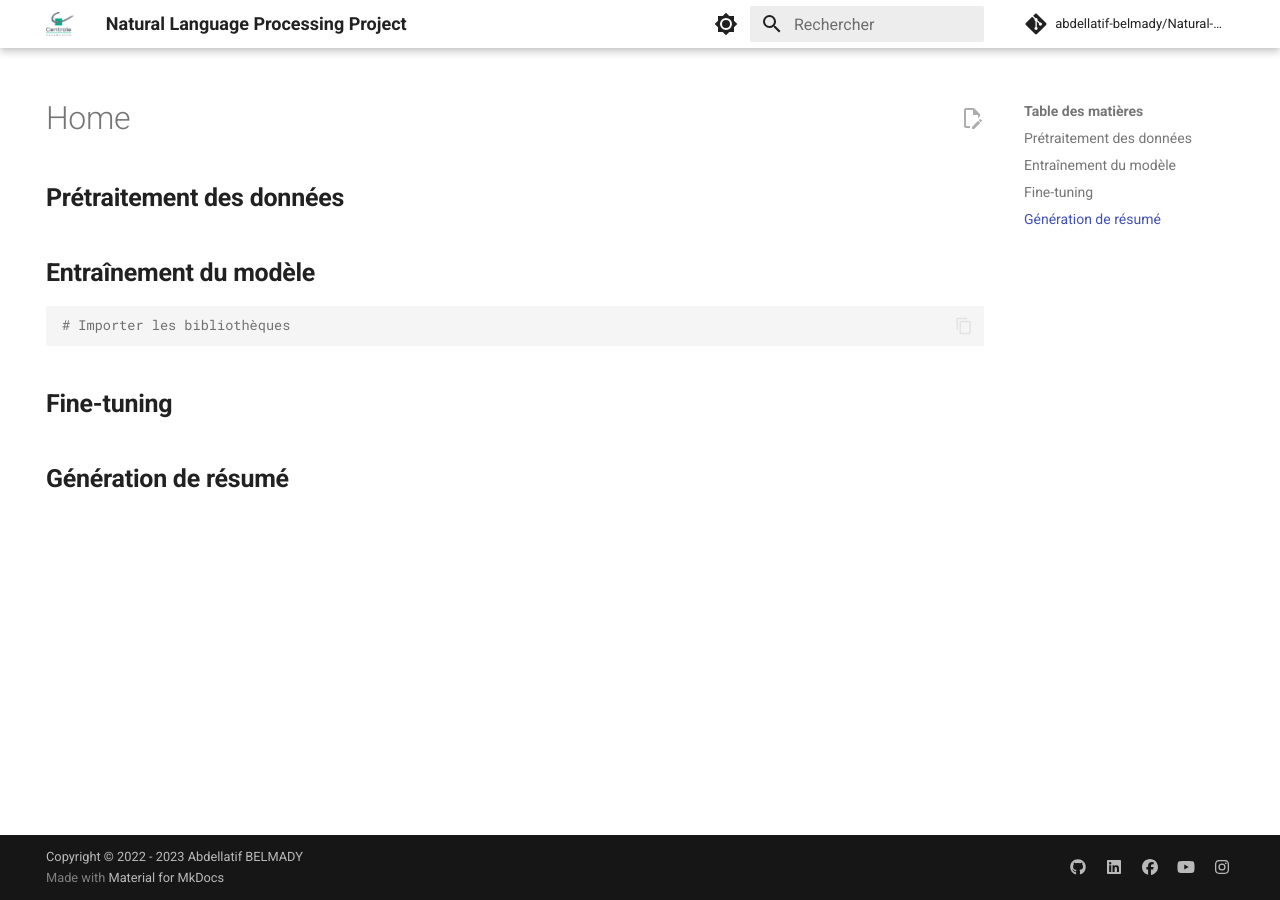
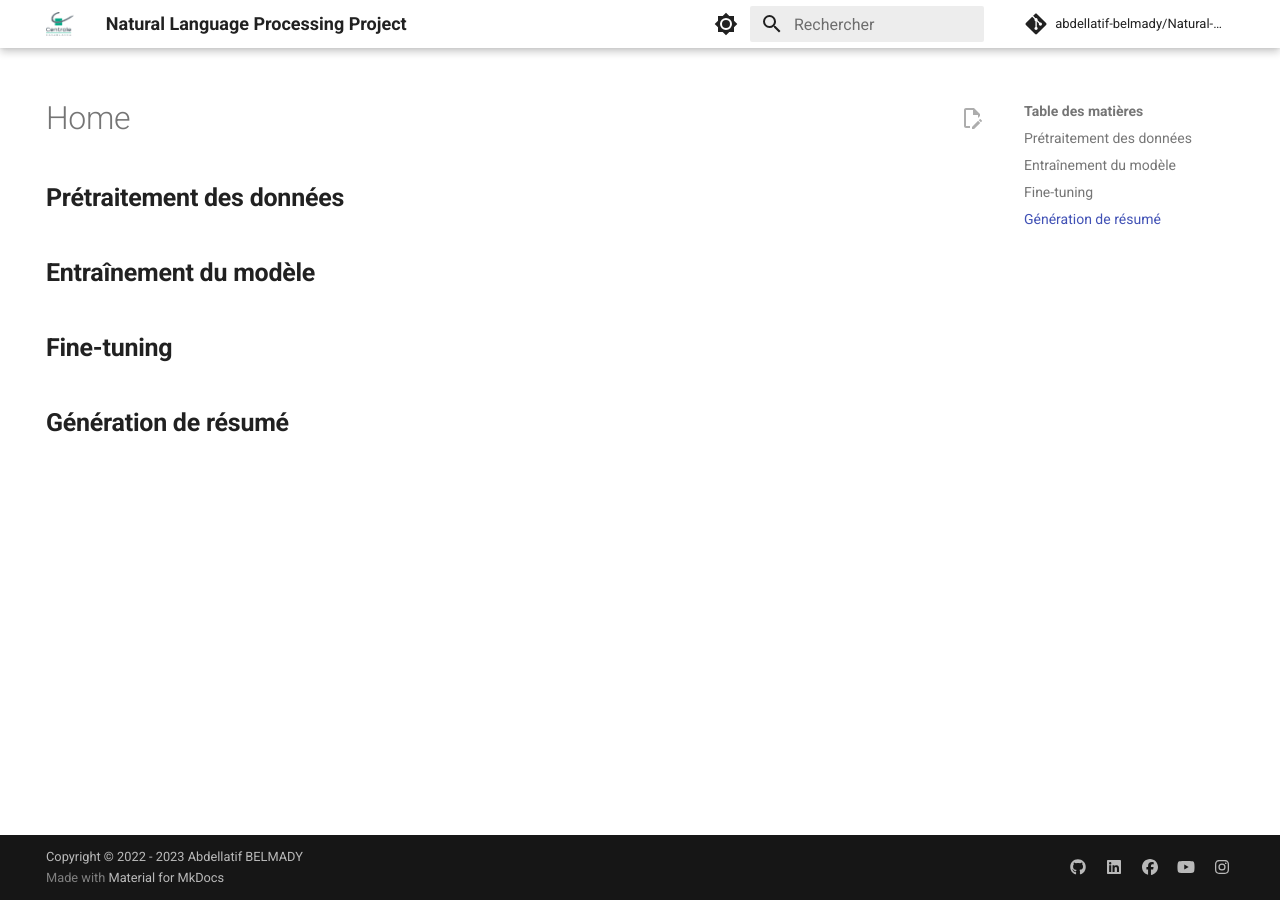
Before and after one commit to abdellatif-belmady/Natural-Language-Processing, an MkDocs documentation site: the page built from docs/index.md, in a window 1280 px wide. Built offline with MkDocs 1.6.1 and Material for MkDocs 9.7.7, drawn with Linux system fonts in a browser that asks for light colours; comment, search, counter and statistics services are not loaded.

Commit message:
Update index.md

````diff
--- a/docs/index.md
+++ b/docs/index.md
@@ -9,10 +9,7 @@ hide:
 
 ## **Entraînement du modèle**
 
-```r
-# Importer les bibliothèques
 
-```
 
 ## **Fine-tuning**
 
````
